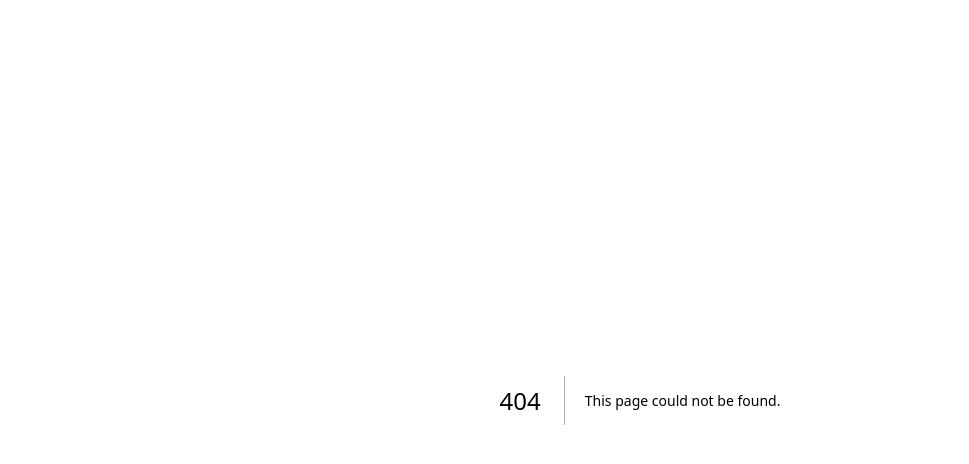
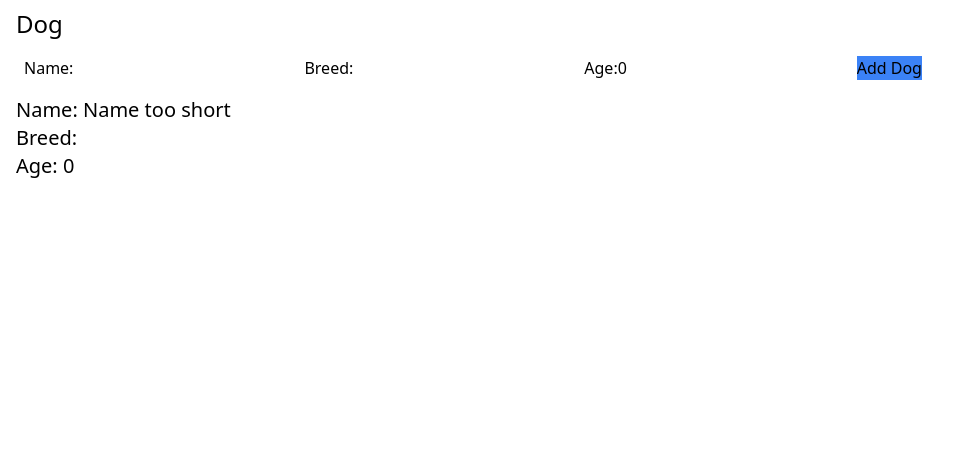
Before and after one commit to Jhangria/webdev2-demos, a Next.js app: page /week-5 in a window 1280 px wide. Before the commit this address had no page. Shown: the top 464 px of the page, without its empty margins (0-969 px from the left). Built offline with nearby package versions, Linux system fonts and the light colour scheme.

Commit message:
Added week-4 and week-5
made the week 4 and week 5 pages

```diff
--- a/app/page.js
+++ b/app/page.js
@@ -11,10 +11,10 @@ export default function Page() {
         <Link href="/week-3">Week 3 Demos</Link>
       </li>
       <li>
-        <Link href="/week-2">Week 4 Demos</Link>
+        <Link href="/week-4">Week 4 Demos</Link>
       </li>
       <li>
-        <Link href="/week-3">Week 5 Demos</Link>
+        <Link href="/week-5">Week 5 Demos</Link>
       </li>
       <li>
         <Link href="/week-2">Week 6 Demos</Link>
--- /dev/null
+++ b/app/week-4/counter.js
@@ -0,0 +1,16 @@
+"use client";
+
+import {useState} from "react";
+
+export default function Counter() {
+    const [count, setCount] = useState(0);
+
+    const increment = () => setCount(count + 1);
+
+    return (
+        <div>
+            <p>Count: {count}</p>
+            <button onClick={increment} className="bg-blue-500 hover:bg-blue-700 active:bg-red-300 rounded w-32">Increment</button>
+        </div>
+    );
+}
--- /dev/null
+++ b/app/week-4/page.js
@@ -0,0 +1,10 @@
+import Counter from "./counter";
+
+export default function Page() {
+    return (
+        <div>
+            <h1>Basic Interactivity</h1>
+            <Counter />
+        </div>
+    );
+}
--- /dev/null
+++ b/app/week-5/dog.js
@@ -0,0 +1,56 @@
+"use client";
+
+import {useState} from "react";
+
+export default function Dog() {
+    const [name, setName] = useState("");
+    const [breed, setBreed] = useState("");
+    const [age, setAge] = useState(0);
+
+    const handleNameChange = (event) => {
+        let name = event.target.value;
+        name = name.replace(/[^A-Za-z]/g, "");
+        setName(name);
+    };
+    const handleBreedChange = (event) => {
+        let breed = event.target.value;
+        breed = breed.replace(/[^A-Za-z]/g, "");
+        setBreed(breed);
+    };
+    const handleAgeChange = (event) => {
+        let age = event.target.value;
+        age = parseInt(age);
+        if(isNaN(age)) {
+            age = 0;
+        }
+        if (age < 0) {
+            age = 0;
+        }
+        setAge(age);
+    };
+
+    const handleSubmit = (event) => {
+        event.preventDefault();
+        let dog = { name, breed, age };
+        console.log(dog);
+    }
+
+
+    return(
+        <div className="m-2">
+            <h2 className="text-2xl">Dog</h2>
+            <form className="m-2" onSubmit={(event)=>handleSubmit(event)}>
+                <label htmlFor="name">Name:</label>
+                <input type="text" id="name" value={name} onChange={(event) => handleNameChange(event)} />
+                <label htmlFor="breed">Breed:</label>
+                <input type="text" id="breed" value={breed} onChange={(event) => handleBreedChange(event)} />
+                <label htmlFor="age">Age:</label>
+                <input type="number" id="age" value={age} onChange={(event) => handleAgeChange(event)} />
+                <input type="submit" value="Add Dog" className="m-2 bg-blue-500"/>
+            </form>
+            <div className="text-xl"><p>Name: {name.length >=3 ? name : "Name too short"}</p>
+            <p>Breed: {breed}</p>
+            <p>Age: {age}</p></div>
+        </div>
+    );
+}
--- /dev/null
+++ b/app/week-5/page.js
@@ -0,0 +1,8 @@
+import Dog from "./dog";
+export default function Page() {
+    return(
+        <main className="m-2">
+            <Dog></Dog>
+        </main>
+    )
+}
```
